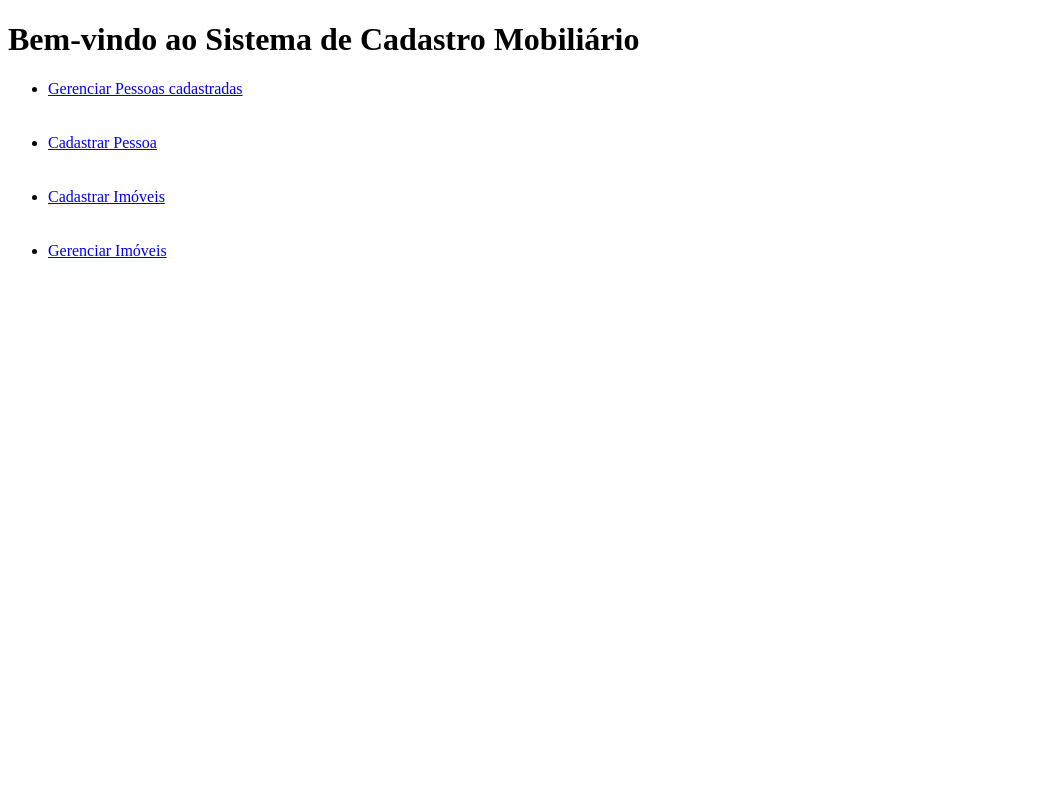
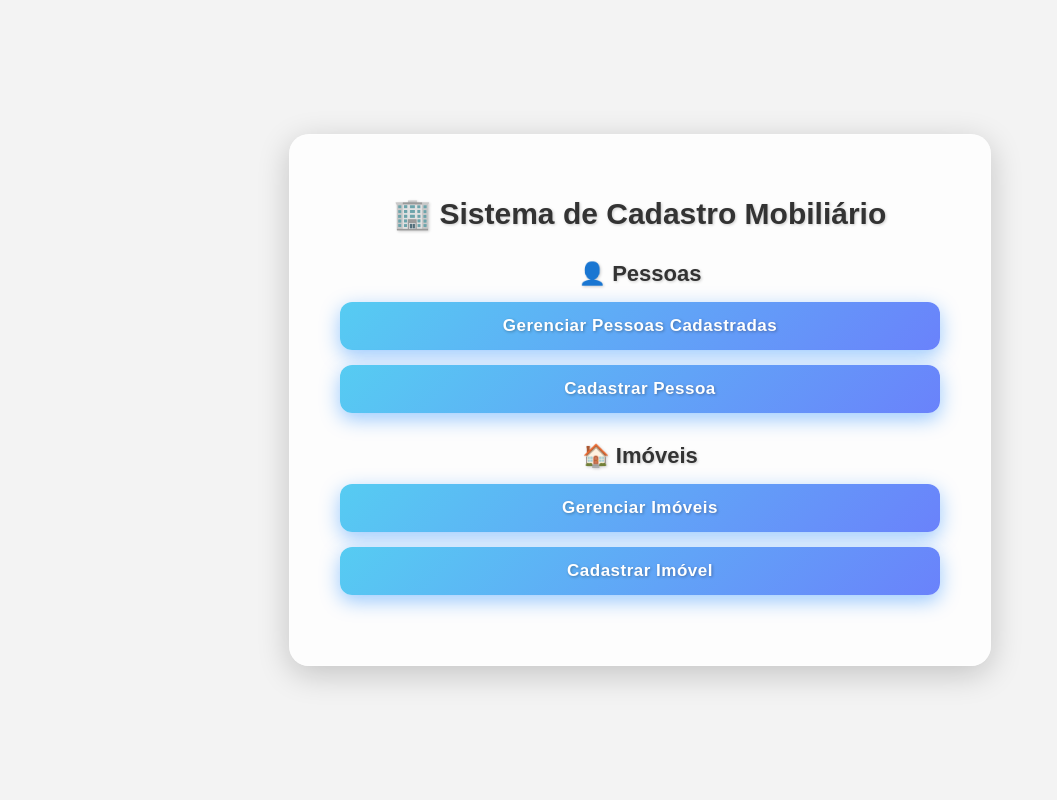
Before and after one commit to DuduPaZz/Cadastro_Imobiliario, a PHP site: page / in a window 1280 px wide. Shown: the whole page, without its empty margins (0-1057 px from the left). Run offline with PHP 8.4, Linux system fonts and the light colour scheme.

Commit message:
Estilizacao do index

```diff
--- a/conexao.php
+++ b/conexao.php
@@ -6,7 +6,6 @@ $banco = "cadastro_imobiliario";
 
 $conexao = new mysqli($servidor, $usuario, $senha, $banco);
 
-// Verifica se deu erro na conexão
 if ($conexao->connect_error) {
     die("Falha na conexão: " . $conexao->connect_error);
 }
--- a/imoveis/atualizarBancoImoveis.php
+++ b/imoveis/atualizarBancoImoveis.php
@@ -24,7 +24,6 @@ if (isset($_POST['id'], $_POST['logradouro'], $_POST['numero'])) {
         exit;
     }
 
-    // Correção aqui: 's' para string, 'i' para inteiro
     $stmt->bind_param("sissii", $logradouro, $numero, $bairro, $complemento, $proprietario, $id);
 
     if ($stmt->execute()) {
--- a/imoveis/cadastrarImoveis.php
+++ b/imoveis/cadastrarImoveis.php
@@ -39,7 +39,7 @@ $pessoas = $conexao->query($sql);
             <div class="mb-3">
                 <label for="id_contribuinte" class="form-label">Contribuinte*</label>
                 <select name="id_contribuinte" id="id_contribuinte" class="form-select" required>
-                    <option value="">Selecione</option>
+                    <option value="" disabled selected>Selecione</option>
                     <?php while ($pessoa = $pessoas->fetch_assoc()): ?>
                         <option value="<?= $pessoa['id'] ?>"><?= $pessoa['nome'] ?></option>
                     <?php endwhile; ?>
--- a/index.php
+++ b/index.php
@@ -1,18 +1,31 @@
 <!DOCTYPE html>
-<html>
-
+<html lang="pt-br">
+<head>
+    <meta charset="UTF-8">
     <title>Cadastro Mobiliário</title>
+    <link rel="stylesheet" href="ux/style.css?v=1">
 </head>
 <body>
 
-    <h1>Bem-vindo ao Sistema de Cadastro Mobiliário</h1>
-    <ul>
+    <div class="cm-main-container">
+        <h1>🏢 Sistema de Cadastro Mobiliário</h1>
 
-        <li><a href="pessoas/listar.php">Gerenciar Pessoas cadastradas</a></li><br><br>
-        <li><a href="pessoas/cadastrar.php">Cadastrar Pessoa</a></li><br><br>
+        <div class="cm-section">
+            <h2>👤 Pessoas</h2>
+            <div class="cm-link-container">
+                <a href="pessoas/listar.php" class="cm-btn">Gerenciar Pessoas Cadastradas</a>
+                <a href="pessoas/cadastrar.php" class="cm-btn">Cadastrar Pessoa</a>
+            </div>
+        </div>
 
-        <li><a href="imoveis/cadastrarImoveis.php">Cadastrar Imóveis</a></li><br><br>
-        <li><a href="imoveis/listarimoveis.php">Gerenciar Imóveis</a></li><br><br>
-    </ul>
+        <div class="cm-section">
+            <h2>🏠 Imóveis</h2>
+            <div class="cm-link-container">
+                <a href="imoveis/listarimoveis.php" class="cm-btn">Gerenciar Imóveis</a>
+                <a href="imoveis/cadastrarImoveis.php" class="cm-btn">Cadastrar Imóvel</a>
+            </div>
+        </div>
+    </div>
+
 </body>
 </html>
--- a/ux/style.css
+++ b/ux/style.css
@@ -0,0 +1,88 @@
+body {
+    font-family: 'Arial', sans-serif;
+    background: rgb(243, 243, 243);
+    background-size: 400% 400%;
+    animation: gradientBG 20s ease infinite;
+    display: flex;
+    justify-content: center;
+    align-items: center;
+    height: 100vh;
+    margin: 0;
+}
+
+@keyframes gradientBG {
+    0% { background-position: 0% 50%; }
+    50% { background-position: 100% 50%; }
+    100% { background-position: 0% 50%; }
+}
+
+.cm-main-container {
+    background: rgba(255, 255, 255, 0.8);
+    border-radius: 20px;
+    padding: 40px 50px;
+    box-shadow: 0 8px 32px rgba(0, 0, 0, 0.2);
+    backdrop-filter: blur(15px);
+    -webkit-backdrop-filter: blur(15px);
+    text-align: center;
+    max-width: 600px;
+    width: 90%;
+    border: 1px solid rgba(255, 255, 255, 0.3);
+}
+
+.cm-main-container h1,
+.cm-main-container h2 {
+    color: #333333;
+    text-shadow: 1px 1px 3px rgba(0, 0, 0, 0.2);
+}
+
+.cm-main-container h1 {
+    margin-bottom: 30px;
+    font-size: 30px;
+}
+
+.cm-section h2 {
+    margin: 25px 0 15px;
+    font-size: 22px;
+}
+
+.cm-link-container {
+    display: flex;
+    flex-direction: column;
+    gap: 15px;
+    margin-bottom: 30px;
+}
+
+.cm-btn {
+    display: inline-block;
+    padding: 14px 24px;
+    font-size: 16px;
+    font-weight: 600;
+    color: #ffffff;
+    background: linear-gradient(135deg, #56ccf2, #6a82fb);
+    border: none;
+    border-radius: 12px;
+    text-decoration: none;
+    text-align: center;
+    box-shadow: 0 6px 20px rgba(0, 123, 255, 0.4);
+    transition: transform 0.3s ease, box-shadow 0.3s ease;
+    backdrop-filter: blur(5px);
+    -webkit-backdrop-filter: blur(5px);
+    letter-spacing: 0.5px;
+}
+
+.cm-btn:hover {
+    transform: translateY(-5px);
+    box-shadow: 0 10px 25px rgba(0, 123, 255, 0.5);
+    background: linear-gradient(135deg, #00aaff, #6a82fb);
+}
+
+.cm-btn {
+    text-shadow: 1px 1px 3px rgba(0, 0, 0, 0.3);
+    font-size: 17px;
+    font-weight: 700;
+}
+
+.btn-success {
+background-color: black;
+
+}
```
Also changed, not shown: ux/theme.css (deleted).
